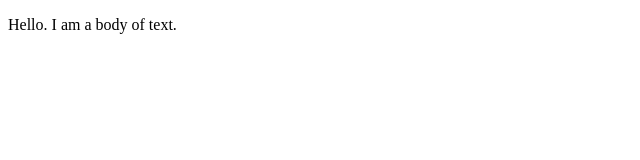
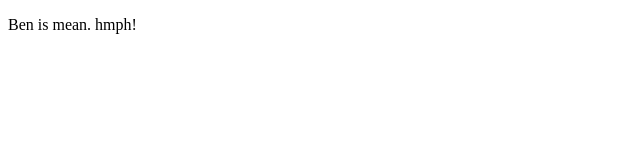
Before and after one commit to pangrodger/pangrodger.github.io, a plain HTML site: page index.html in a window 1280 px wide. Shown: the full height of the page, 0-640 px from the left. Drawn offline with Linux system fonts and the light colour scheme.

Commit message:
Deleted old code

```diff
--- a/index.html
+++ b/index.html
@@ -5,6 +5,6 @@
     <title>Fonts</title>
 </head>
 <body>
-    <p>Hello. I am a body of text.</p>
+    <p>Ben is mean. hmph!</p>
 </body>
 </html>
```
